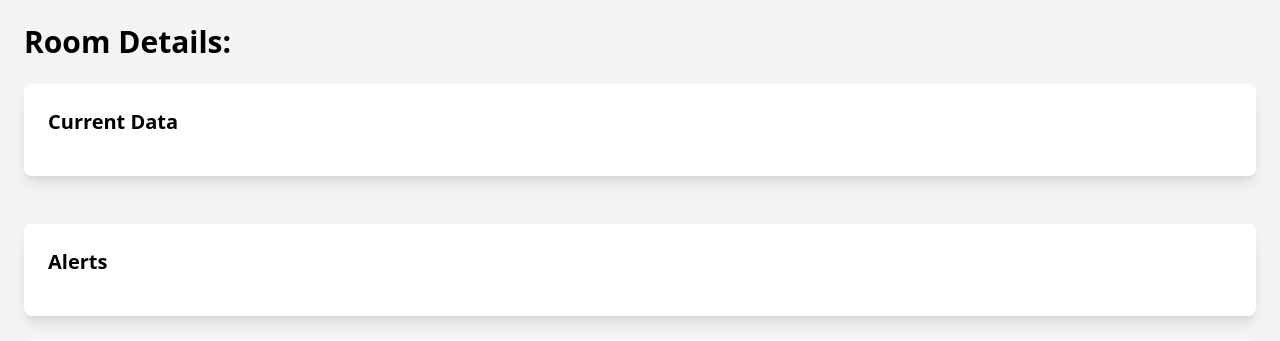
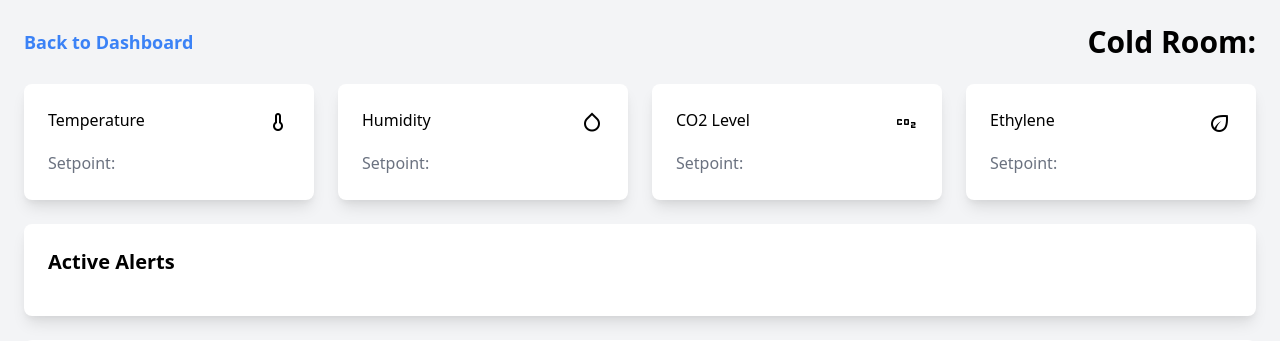
Before and after one commit to soufianeachgare/pprime, a Flask app: page /room/1 in a window 1280 px wide. Shown: the top 341 px of the page. Run offline with Flask 3, Linux system fonts and the light colour scheme; data that the repository does not hold is empty.

Commit message:
Enhance room detail page with updated data display and new SVG icons

```diff
--- a/app/app.py
+++ b/app/app.py
@@ -146,12 +146,12 @@ def get_latest_room(room_id):
 
     except Exception as e:
         return jsonify({"error": str(e)}), 500
-# Endpoint to get the latest sensor alert for a specific room
+# Endpoint to get the latest sensor alerts for a specific room
 @app.route('/api/sensors/alerts/<room_id>', methods=['GET'])
 def get_room_alerts(room_id):
     try:
         # Query the latest sensor data for a specific room
-        query = "SELECT * FROM capteurs WHERE chambre = %s LIMIT 1 ALLOW FILTERING"
+        query = "SELECT * FROM capteurs WHERE chambre = %s ALLOW FILTERING"
         rows = session.execute(query, (room_id,))
         data = []
         for row in rows:
--- a/app/templates/room_detail.html
+++ b/app/templates/room_detail.html
@@ -7,33 +7,76 @@
     <title>Room Details - Cold Room Monitoring</title>
     <script src="https://cdn.jsdelivr.net/npm/chart.js"></script>
     <link href="https://cdn.jsdelivr.net/npm/tailwindcss@2.2.19/dist/tailwind.min.css" rel="stylesheet">
+    <link href="https://fonts.googleapis.com/icon?family=Material+Icons" rel="stylesheet">
+    <link href="https://fonts.googleapis.com/css2?family=Material+Symbols+Outlined" rel="stylesheet" />
 </head>
 
 <body class="bg-gray-100">
     <div class="container mx-auto p-6">
-        <h1 class="text-3xl font-bold mb-6">Room Details: <span id="room-name"></span></h1>
-
-        <!-- Current Data -->
-        <div id="current-data" class="bg-white p-6 rounded-lg shadow-lg mb-6">
-            <h2 class="text-xl font-semibold mb-4">Current Data</h2>
-            <div id="current-temperature" class="text-gray-700"></div>
-            <div id="current-humidity" class="text-gray-700"></div>
-            <div id="current-co2" class="text-gray-700"></div>
-            <div id="current-ethylene" class="text-gray-700"></div>
+        <!-- Back and Room Title -->
+        <div class="flex items-center justify-between mb-6">
+            <a href="/dashboard" class="text-blue-500 font-semibold text-lg">Back to Dashboard</a>
+            <h1 class="text-3xl font-bold">Cold Room: <span id="room-name"></span></h1>
         </div>
 
-        <!-- Current Signals (True/False with color) -->
+        <!-- Current Data Section -->
         <div class="grid grid-cols-4 gap-6 mb-6">
-            <div id="signal-temperature" class="signal"></div>
-            <div id="signal-humidity" class="signal"></div>
-            <div id="signal-co2" class="signal"></div>
-            <div id="signal-ethylene" class="signal"></div>
+            <!-- Temperature Card -->
+            <div id="current-temperature" class="bg-white p-6 rounded-lg shadow-lg flex items-center justify-between">
+                <div class="flex flex-col gap-2">
+                    <p>Temperature</p>
+                    <h3 class="font-bold text-2xl" id="temperature-value"></h3>
+                    <p class="text-gray-500">Setpoint: <span id="signal-temperature" class="text-xl"></span></p>
+                </div>
+                <span class="h-16 material-symbols-outlined">
+                    thermometer
+                </span>
+            </div>
+
+            <!-- Humidity Card -->
+            <div id="current-humidity" class="bg-white p-6 rounded-lg shadow-lg flex items-center justify-between">
+                <div class="flex flex-col gap-2">
+                    <p>Humidity</p>
+                    <h3 class="font-bold text-2xl" id="humidity-value"></h3>
+                    <p class="text-gray-500">Setpoint: <span id="signal-humidity" class="text-xl"></span></p>
+                </div>
+                <span class="h-16 material-symbols-outlined">
+                    humidity_low
+                </span>
+
+            </div>
+
+            <!-- CO2 Level Card -->
+            <div id="current-co2" class="bg-white p-6 rounded-lg shadow-lg flex items-center justify-between">
+                <div class="flex flex-col gap-2">
+                    <p>CO2 Level</p>
+                    <h3 class="font-bold text-2xl" id="co2-value"></h3>
+                    <p class="text-gray-500">Setpoint: <span id="signal-co2" class="text-xl"></span></p>
+                </div>
+                <span class="h-16 material-symbols-outlined">
+                    co2
+                </span>
+            </div>
+
+            <!-- Ethylene Card -->
+            <div id="current-ethylene" class="bg-white p-6 rounded-lg shadow-lg flex items-center justify-between">
+                <div class="flex flex-col gap-2">
+                    <p>Ethylene</p>
+                    <h3 class="font-bold text-2xl" id="ethylene-value"></h3>
+                    <p class="text-gray-500">Setpoint: <span id="signal-ethylene" class="text-xl"></span></p>
+                </div>
+                <span class="h-16 material-symbols-outlined">
+                    eco
+                </span>
+            </div>
         </div>
 
         <!-- Alerts Section -->
         <div id="alerts-section" class="bg-white p-6 rounded-lg shadow-lg mb-6">
-            <h2 class="text-xl font-semibold mb-4">Alerts</h2>
-            <ul id="alerts-list" class="space-y-4"></ul>
+            <h2 class="text-xl font-semibold mb-4">Active Alerts</h2>
+            <ul id="alerts-list" class="space-y-4">
+                <!-- Dynamic alerts will be inserted here -->
+            </ul>
         </div>
 
         <!-- Historical Data Table -->
@@ -74,7 +117,6 @@
                 <canvas id="ethylene-chart"></canvas>
             </div>
         </div>
-
     </div>
 
     <script>
@@ -97,10 +139,10 @@
         // Update current data (Temperature, Humidity, CO2, Ethylene)
         function updateCurrentData(data) {
             document.getElementById('room-name').textContent = data.chambre;
-            document.getElementById('current-temperature').textContent = `Temperature: ${data.TempConsign.toFixed(2)}°C`;
-            document.getElementById('current-humidity').textContent = `Humidity: ${data.humConsigne.toFixed(2)}%`;
-            document.getElementById('current-co2').textContent = `CO2: ${data.CO2.toFixed(2)} ppm`;
-            document.getElementById('current-ethylene').textContent = `Ethylene: ${data.ethylene.toFixed(2)} ppm`;
+            document.getElementById('temperature-value').textContent = `${data.TempConsign.toFixed(2)}°C`;
+            document.getElementById('humidity-value').textContent = `${data.humConsigne.toFixed(2)}%`;
+            document.getElementById('co2-value').textContent = `${data.CO2.toFixed(2)} ppm`;
+            document.getElementById('ethylene-value').textContent = `${data.ethylene.toFixed(2)} ppm`;
         }
 
         // Update signals (True: Green, False: Red)
@@ -114,9 +156,9 @@
         function updateSignal(elementId, condition) {
             const signalElement = document.getElementById(elementId);
             if (condition) {
-                signalElement.innerHTML = `${elementId}<span class="text-green-500">✔️</span>`;  // Green icon
+                signalElement.innerHTML = `<span class="text-green-500">✔️</span>`;  // Green icon
             } else {
-                signalElement.innerHTML = `${elementId}<span class="text-red-500">❌</span>`;  // Red icon
+                signalElement.innerHTML = `<span class="text-red-500">❌</span>`;  // Red icon
             }
         }
 
@@ -200,7 +242,6 @@
         // Fetch room details on page load
         window.onload = fetchRoomDetails;
     </script>
-
 </body>
 
 </html>
```
Also changed, not shown: app/assets/Vector-door.svg (added), app/assets/Vector-hum.svg (added), app/assets/Vector-temp.svg (added), app/assets/co2.svg (added), app/assets/leaves.svg (added). Lines whose indentation alone changed are shown as unchanged.
